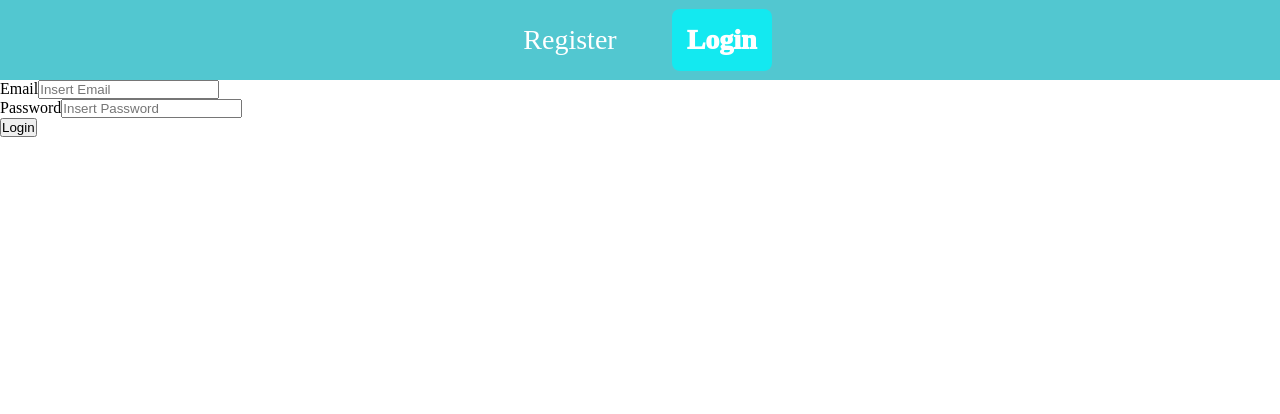
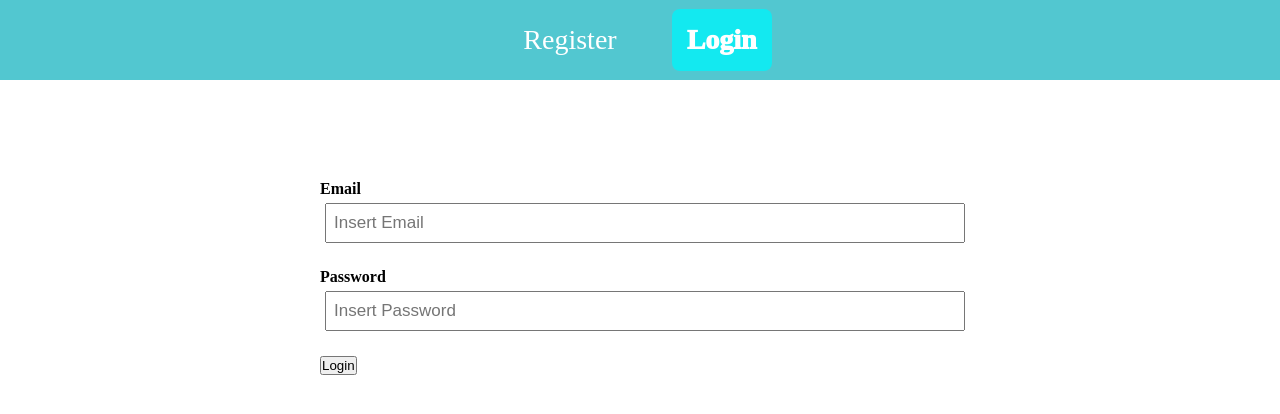
Before and after one commit to Hadi-AlKammouni/Address_Book, a React (Create React App) app in the folder react-frontend/: page /login in a window 1280 px wide. Shown: the top 414 px of the page. Built offline with nearby package versions, Linux system fonts and the light colour scheme.

Commit message:
FE//Styling login input fields

```diff
--- a/react-frontend/src/index.css
+++ b/react-frontend/src/index.css
@@ -50,3 +50,30 @@ ul {
 .nav-items > a:hover {
     transform: scale(1.1,1.1);
 }
+
+/* Input fields of add-form class */
+
+.add-form {
+  margin: 100px 25%;
+}
+
+.form-control {
+  margin: 20px 0;
+}
+
+.form-control label {
+  display: block;
+  font-weight: bold;
+}
+
+.form-control input {
+  width: 100%;
+  height: 40px;
+  margin: 5px;
+  padding: 3px 7px;
+  font-size: 17px;
+}
+
+.form-control input:hover {
+  border-color: #13e9f0;
+}
```
